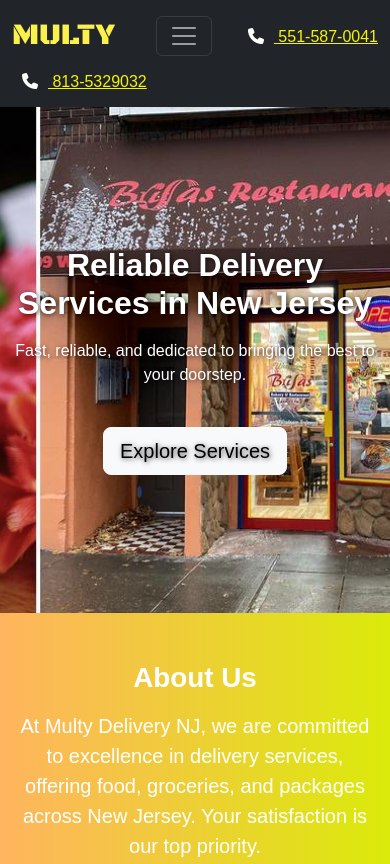
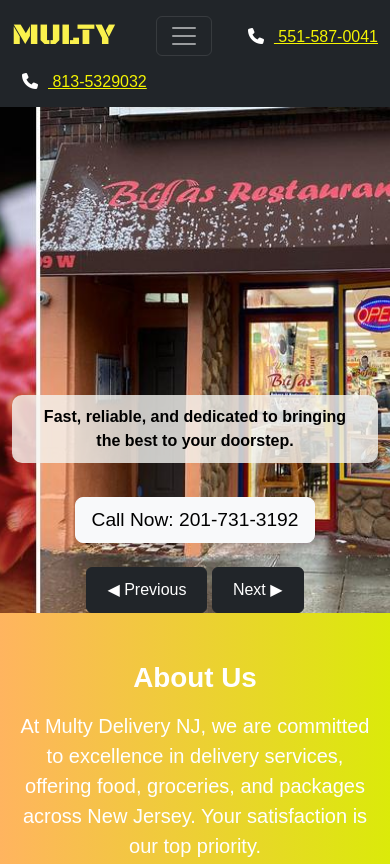
Before and after one commit to Multydelivery/multydeliverynj, a plain HTML site: page index.html in a window 390 px wide. Shown: the top 864 px of the page. Drawn offline with nearby package versions, Linux system fonts and the light colour scheme; a web font is replaced by a local one.

Commit message:
modified hero section adding more images slide with controls and phone numbers

```diff
--- a/index.html
+++ b/index.html
@@ -47,12 +47,16 @@
 
 <header id="hero" class="hero d-flex align-items-center justify-content-center text-center text-white">
     <div class="container">
-        <h1 class="display-4 fw-bold">Reliable Delivery Services in New Jersey</h1>
+        <h1 class="display-4 fw-bold"></h1>
         <p class="lead mt-3">Fast, reliable, and dedicated to bringing the best to your doorstep.</p>
-        <a href="#services" class="btn btn-light btn-lg mt-4">Explore Services</a>
+        <a id="phone-number" href="tel:555-555-5555" class="btn btn-light btn-lg mt-4">Call Now: 555-555-5555</a>
+        <div class="slider-controls mt-4">
+            <button id="prevBtn" class="btn btn-dark">◀ Previous</button>
+            <button id="nextBtn" class="btn btn-dark">Next ▶</button>
+        </div>
     </div>
 </header>
-<script src="main.js"></script>
+
 
 
 <!-- About Section -->
--- a/main.js
+++ b/main.js
@@ -1,36 +1,51 @@
-// Get the hero element
+// Get elements
 const hero = document.getElementById('hero');
+const phoneNumber = document.getElementById('phone-number');
+const prevBtn = document.getElementById('prevBtn');
+const nextBtn = document.getElementById('nextBtn');
 
-// Array of image paths
-const images = [
-    'images/lafondapaisaenglewood.jpg',
-    'images/d_brisas_englewood_photo.jpg',
-    'images/cnrliquorstorenglewood.jpg',
-    'images/bonanzarestauranthackensack.jpg'
+// Array of images with phone numbers
+const slides = [
+    { image: 'images/lafondapaisaenglewood.jpg', phone: '201-871-3544' },
+    { image: 'images/d_brisas_englewood_photo.jpg', phone: '201-731-3192' },
+    { image: 'images/cnrliquorstorenglewood.jpg', phone: '201-568-7168' },
+    { image: 'images/bonanzarestauranthackensack.jpg', phone: '201-488-2875' },
+    { image: 'images/lacocinadecristinahackensack.jpg', phone: '201-678-1010' },
+    { image: 'images/elcarreterobergenfield.jpg', phone: '201-501-0077' },
+    { image: 'images/elsalareinadelchicharronteaneck.avif', phone: '201-837-2524' },
+    { image: 'images/la-mayoria-resto-bar-logo-web.fw_.png', phone: '862-249-9214' }
 ];
 
-// Preload images
-const preloadImages = (imageArray) => {
-    imageArray.forEach((image) => {
-        const img = new Image();
-        img.src = image;
-    });
-};
-
-// Preload the images
-preloadImages(images);
-
-// Current image index
+// Current slide index
 let currentIndex = 0;
 
-// Function to change the background image
-function changeBackground() {
-    hero.style.backgroundImage = `url(${images[currentIndex]})`;
-    currentIndex = (currentIndex + 1) % images.length; // Loop back to the first image
+// Function to update the slide
+function updateSlide(index) {
+    // Update background image
+    hero.style.backgroundImage = `url(${slides[index].image})`;
+
+    // Update phone number
+    const { phone } = slides[index];
+    phoneNumber.textContent = `Call Now: ${phone}`;
+    phoneNumber.href = `tel:${phone}`;
 }
 
-// Set initial background image
-changeBackground();
+// Initial slide setup
+updateSlide(currentIndex);
 
-// Change background every 4 seconds
-setInterval(changeBackground, 4000); // Adjust timing as needed
+// Event listeners for buttons
+prevBtn.addEventListener('click', () => {
+    currentIndex = (currentIndex - 1 + slides.length) % slides.length; // Loop to the last slide if at the beginning
+    updateSlide(currentIndex);
+});
+
+nextBtn.addEventListener('click', () => {
+    currentIndex = (currentIndex + 1) % slides.length; // Loop to the first slide if at the end
+    updateSlide(currentIndex);
+});
+
+// Automatic slide change every 4 seconds
+setInterval(() => {
+    currentIndex = (currentIndex + 1) % slides.length;
+    updateSlide(currentIndex);
+}, 4000);
--- a/styles.css
+++ b/styles.css
@@ -36,12 +36,66 @@
     height: 100vh; /* Full viewport height */
     overflow: hidden;
     color: white;
-    text-shadow: 1px 1px 5px rgba(0, 0, 0, 0.7);
-    background-size: cover; /* Ensures the background covers the hero section */
-    background-position: center; /* Centers the background image */
-    background-repeat: no-repeat; /* Prevents tiling of the image */
+    background-size: cover; /* Ensure the background fully covers the hero section */
+    background-position: center; /* Center the image */
+    background-repeat: no-repeat; /* Prevent tiling */
     transition: background-image 1s ease-in-out; /* Smooth transition for sliding effect */
 }
+.hero .container {
+    position: relative;
+    z-index: 2; /* Ensure the content is above the background image */
+    display: flex;
+    flex-direction: column;
+    justify-content: end;
+    align-items: center;
+    height: 100%;
+    text-align: center;
+}
+
+.hero h1 {
+    font-size: 3rem;
+    margin: 0;
+    padding: 0;
+}
+
+.hero p {
+    color: black;
+    background-color: rgba(246, 246, 242, 0.8);
+    display: inline-block;
+    font-size: 1.5rem;
+    font-weight: 800;
+    margin: 10px 0;
+    padding: 10px 20px;
+    border-radius: 10px;
+}
+
+.slider-controls button {
+    padding: 10px 20px;
+    font-size: 1rem;
+    cursor: pointer;
+}
+
+#phone-number {
+    color: black;
+    margin-top: 20px;
+    font-size: 1.2rem;
+    display: inline-block;
+}
+
+
+/* For smaller screens */
+@media (max-width: 768px) {
+    .hero {
+        height: 80vh; /* Adjust hero height for smaller screens */
+    }
+}
+
+@media (max-width: 480px) {
+    .hero {
+        height: 60vh; /* Further adjust hero height for very small screens */
+    }
+}
+
 
 /* For smaller screens */
 @media (max-width: 768px) {
```
Also changed, not shown: images/elcarreterobergenfield.jpg (added), images/elsalareinadelchicharronteaneck.avif (added), images/la-mayoria-resto-bar-logo-web.fw_.png (added), images/lacocinadecristinahackensack.jpg (added), images/lamayoriarestauranteclifton.jpg (added).
